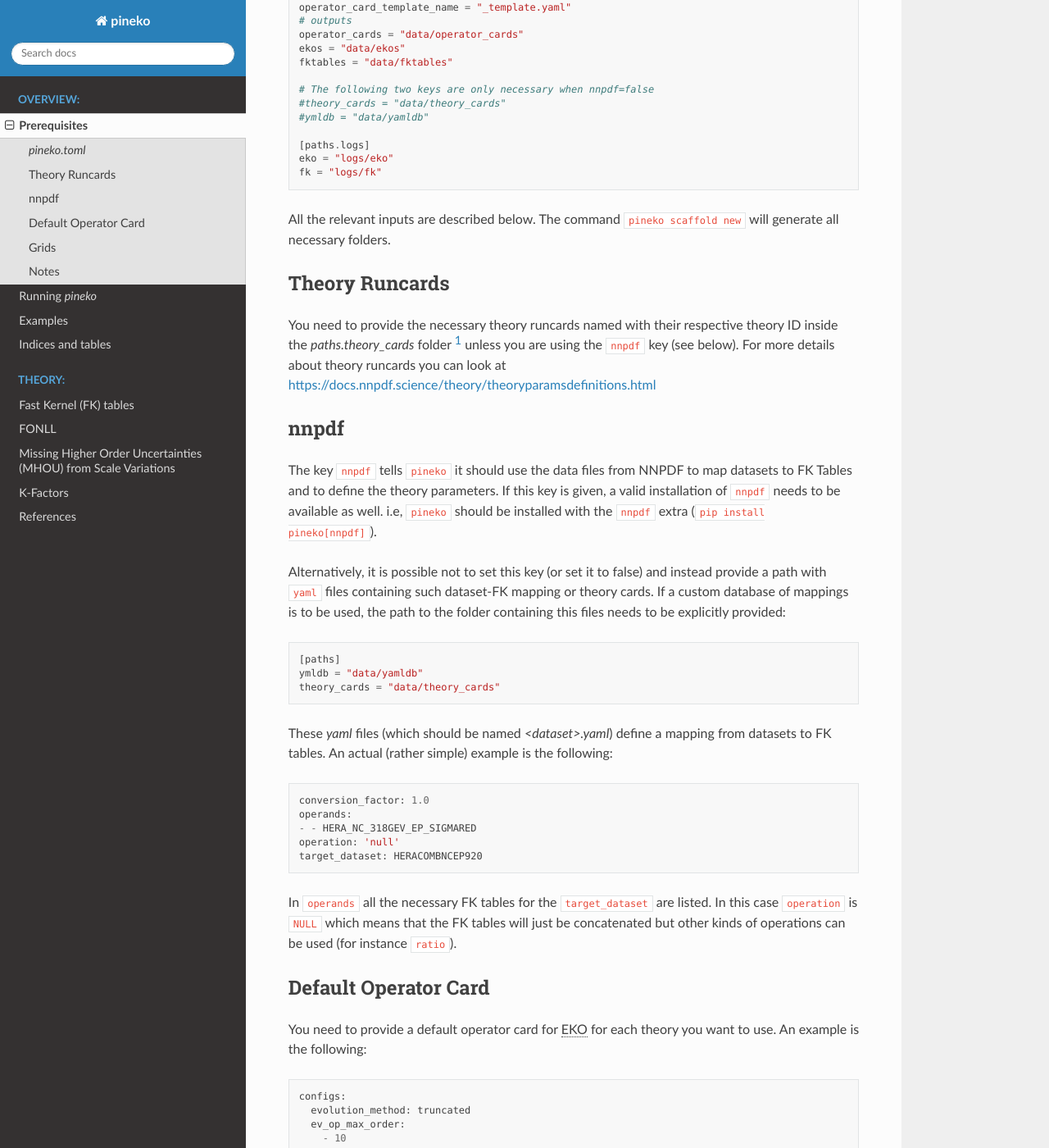
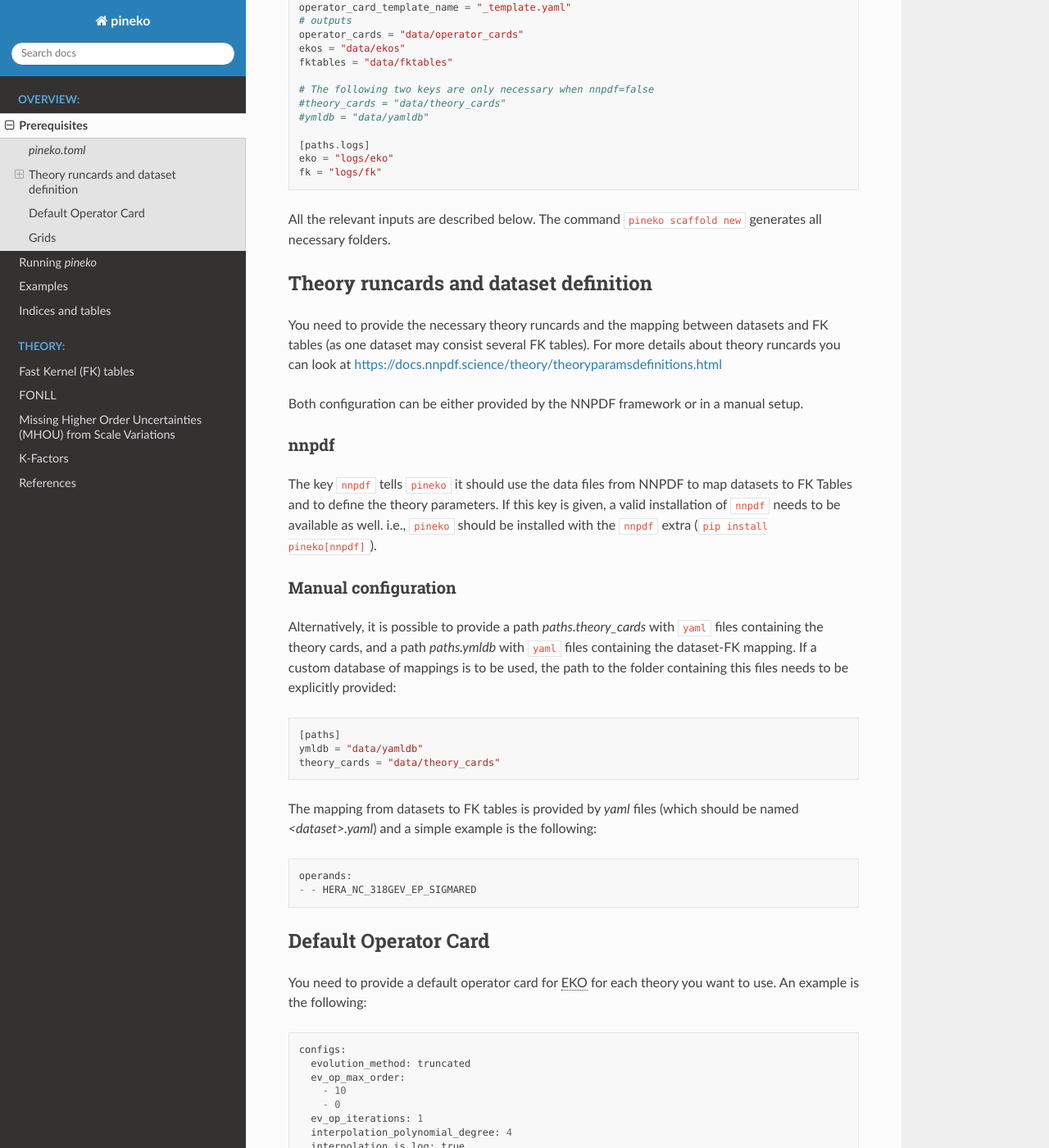
Before and after one commit to NNPDF/pineko, a Sphinx documentation site: the page built from docs/source/overview/prerequisites.rst, in a window 1280 px wide and 1400 px high, scrolled down 449 px. Shown: the whole window at 82% size. Built offline with Sphinx 7.4.7 and the Read the Docs theme 2.0.0, drawn with Linux system fonts in a browser that asks for light colours; some of the changed text lies outside the part shown.

Commit message:
Update prereq docs

```diff
--- a/docs/source/overview/prerequisites.rst
+++ b/docs/source/overview/prerequisites.rst
@@ -33,24 +33,30 @@ This is a standard example:
   fk = "logs/fk"
 
 
-All the relevant inputs are described below. The command ``pineko scaffold new`` will generate all necessary folders.
+All the relevant inputs are described below. The command ``pineko scaffold new`` generates all necessary folders.
 
 
-Theory Runcards
----------------
+Theory runcards and dataset definition
+--------------------------------------
 
-You need to provide the necessary theory runcards named with their respective theory ID inside the *paths.theory_cards* folder [1]_ unless you are using the ``nnpdf`` key (see below).
+You need to provide the necessary theory runcards and the mapping between datasets and FK tables
+(as one dataset may consist several FK tables).
 For more details about theory runcards you can look at https://docs.nnpdf.science/theory/theoryparamsdefinitions.html
 
+Both configuration can be either provided by the NNPDF framework or in a manual setup.
+
 nnpdf
------
+"""""
 The key ``nnpdf`` tells ``pineko`` it should use the data files from NNPDF to map datasets to FK Tables
 and to define the theory parameters.
 If this key is given, a valid installation of ``nnpdf`` needs to be available as well.
-i.e, ``pineko`` should be installed with the ``nnpdf`` extra (``pip install pineko[nnpdf]``).
+i.e., ``pineko`` should be installed with the ``nnpdf`` extra (``pip install pineko[nnpdf]``).
 
-Alternatively, it is possible not to set this key (or set it to false) and instead
-provide a path with ``yaml`` files containing such dataset-FK mapping or theory cards.
+Manual configuration
+""""""""""""""""""""
+
+Alternatively, it is possible to provide a path *paths.theory_cards* with ``yaml`` files containing the
+theory cards, and a path *paths.ymldb* with ``yaml`` files containing the dataset-FK mapping.
 If a custom database of mappings is to be used, the path to the folder containing
 this files needs to be explicitly provided:
 
@@ -60,22 +66,13 @@ this files needs to be explicitly provided:
   ymldb = "data/yamldb"
   theory_cards = "data/theory_cards"
 
-These `yaml` files (which should be named `<dataset>.yaml`)
-define a mapping from datasets to FK tables.
-An actual (rather simple) example is the following:
+The mapping from datasets to FK tables is provided by `yaml` files (which should be named `<dataset>.yaml`)
+and a simple example is the following:
 
 ::
 
-  conversion_factor: 1.0
   operands:
   - - HERA_NC_318GEV_EP_SIGMARED
-  operation: 'null'
-  target_dataset: HERACOMBNCEP920
-
-In ``operands`` all the necessary FK tables for the ``target_dataset`` are listed. In this case ``operation`` is
-``NULL`` which means that the FK tables will just be concatenated but other kinds of operations
-can be used (for instance ``ratio``).
-
 
 
 Default Operator Card
@@ -129,7 +126,7 @@ generated by *pineko* itself starting from this default template.
 Grids
 -----
 
-*pineko* does **NOT** compute grids, which are instead expected input to *pineko*.
+*pineko* does **NOT** compute grids, which are instead expected as input to *pineko*.
 There are typically two ways to obtain grids:
 
 1. computing them from scratch with
@@ -140,10 +137,4 @@ There are typically two ways to obtain grids:
     pineko theory inherit-grids SOURCE_THEORY_ID TARGET_THEORY_ID DATASET1 DATASET2 ...
 
   The relation between the source theory and the target theory is non-trivial
-  (e.g. they may differ by scale variations, different DIS settings, etc)
-
-
-Notes
------
-
-.. [1] this is to be replaced by a binding to the NNPDF theory objects
+  (e.g. they may differ by scale variations, different DIS settings, etc.)
```
